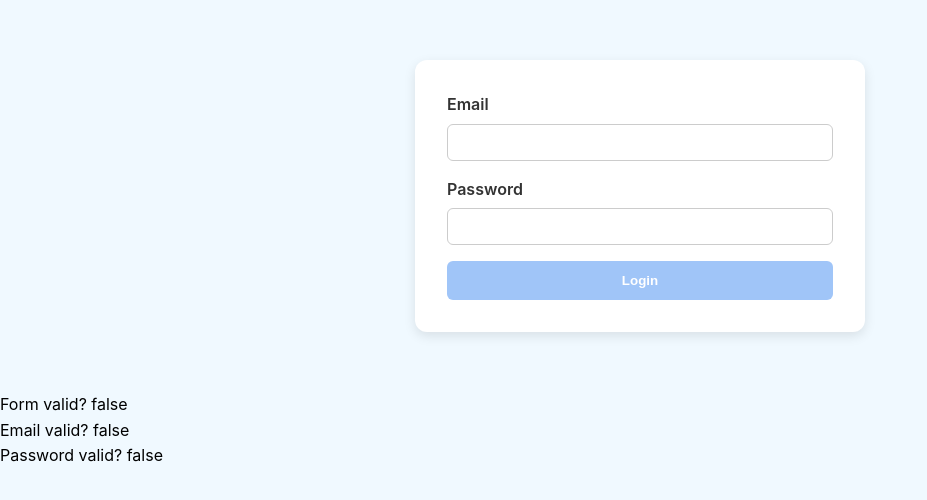
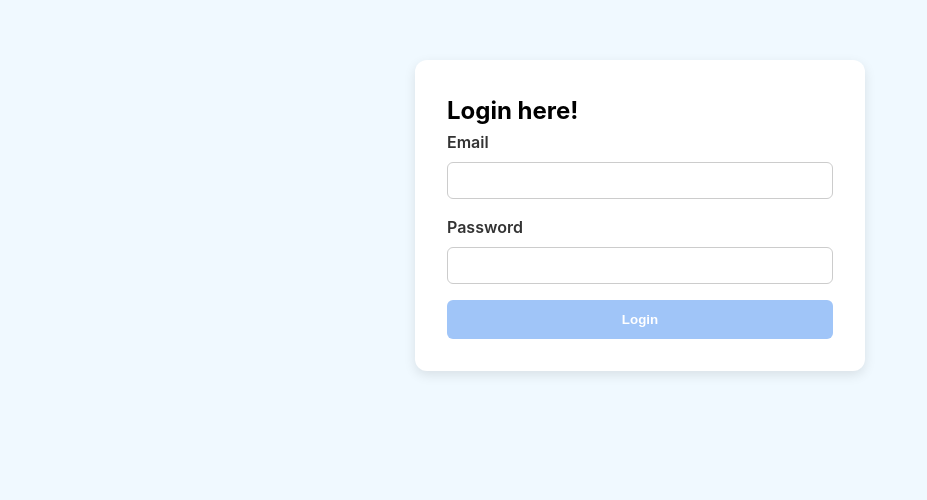
Before and after one commit to Janeirungu01/angular-challenges, an Angular app: page /login in a window 1280 px wide. Shown: the top 500 px of the page, without its empty margins (0-927 px from the left). Built offline with nearby package versions, Linux system fonts and the light colour scheme.

Commit message:
Redirect user to dashboard after successful authentication

```diff
--- a/src/app/app.routes.ts
+++ b/src/app/app.routes.ts
@@ -1,10 +1,11 @@
 import { Routes, RouterModule } from '@angular/router';
 import { authguardGuard } from './authguard-guard';
 import { Login } from './login/login';
-import { Navbar } from './navbar/navbar';
+
+import { Dashboard } from './dashboard/dashboard';
 
 export const routes: Routes = [
   { path: 'login', component: Login },
-  { path: 'dashboard', component: Navbar, canActivate: [authguardGuard] },
+  { path: 'dashboard', component: Dashboard, canActivate: [authguardGuard] },
   { path: '', redirectTo: '/login', pathMatch: 'full' },
 ];
--- /dev/null
+++ b/src/app/dashboard/dashboard.html
@@ -0,0 +1,3 @@
+<p>Dashboard works!</p>
+
+<h1 class="text-2xl font-bold p-6">Welcome to Dashboard 🎉</h1>`
--- a/src/app/login/login.html
+++ b/src/app/login/login.html
@@ -1,27 +1,32 @@
 <div class="login-container">
+  <h2>Login here!</h2>
+
   <form [formGroup]="loginForm" (ngSubmit)="onSubmit()">
-    <label>Email</label>
-    <input type="email" formControlName="email" />
+    <div>
+      <label>Email</label>
+      <input type="email" formControlName="email" />
+      @if(loginForm.get('email')?.invalid && loginForm.get('email')?.touched) {
+      <div>Valid email is required</div>
+      }
+    </div>
 
-    @if(loginForm.controls['email'].invalid && loginForm.controls['email'].touched){
-    <div>Valid Email Required</div>
-    }
+    <div>
+      <label>Password</label>
+      <input type="password" formControlName="password" />
+      @if(loginForm.get('password')?.invalid && loginForm.get('password')?.touched) {
+      <div>Password is required</div>
+      }
+    </div>
 
-    <label>Password</label>
-    <input type="password" formControlName="password" />
-
-    @if(loginForm.controls['password'].invalid && loginForm.controls['password'].touched) {
-    <div>Password Required</div>
-    }
-
-    <button type="submit" [disabled]="!loginForm.valid">Login</button>
+    <button type="submit" [disabled]="loginForm.invalid">Login</button>
 
     @if(errorMessage) {
-    <p class="error">{{ errorMessage }}</p>
+    <div style="color: red">{{ errorMessage }}</div>
     }
   </form>
+
+  <!-- <p>Form valid? {{ loginForm.valid }}</p>
+  <p>Email valid? {{ loginForm.controls['email'].valid }}</p>
+  <p>Password valid? {{ loginForm.controls['password'].valid }}</p> -->
+
 </div>
-
-<p>Form valid? {{ loginForm.valid }}</p>
-<p>Email valid? {{ loginForm.controls['email'].valid }}</p>
-<p>Password valid? {{ loginForm.controls['password'].valid }}</p>
```
Also changed, not shown: src/app/dashboard/dashboard.ts (added, +11 -0 lines), src/app/dashboard/dashboard.scss (added), 1 other file (tests, documents, lock files or other folders).
